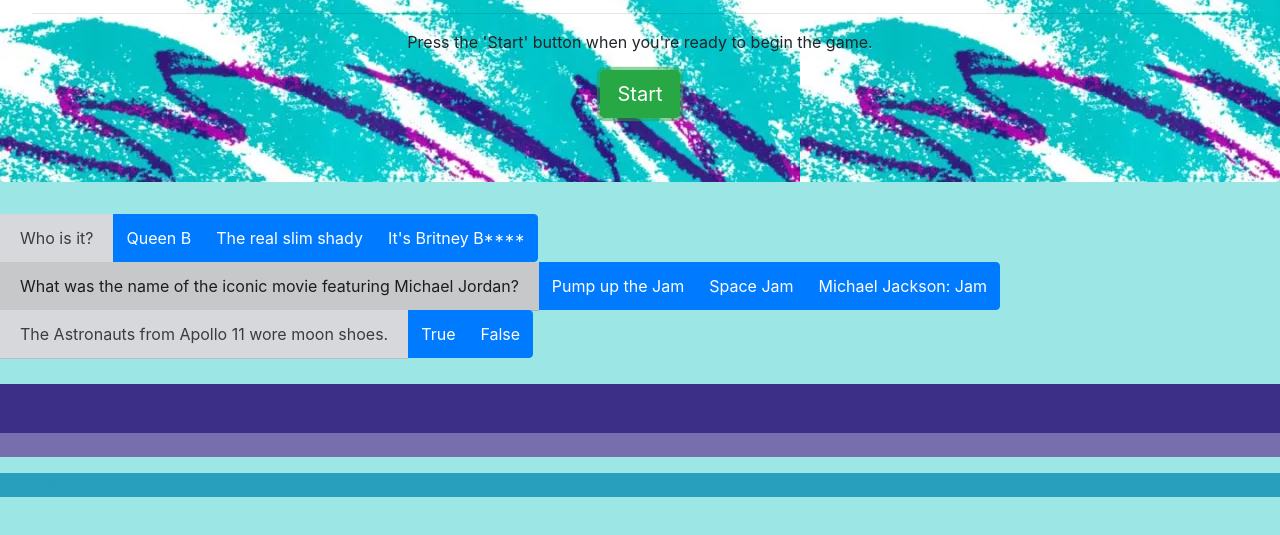
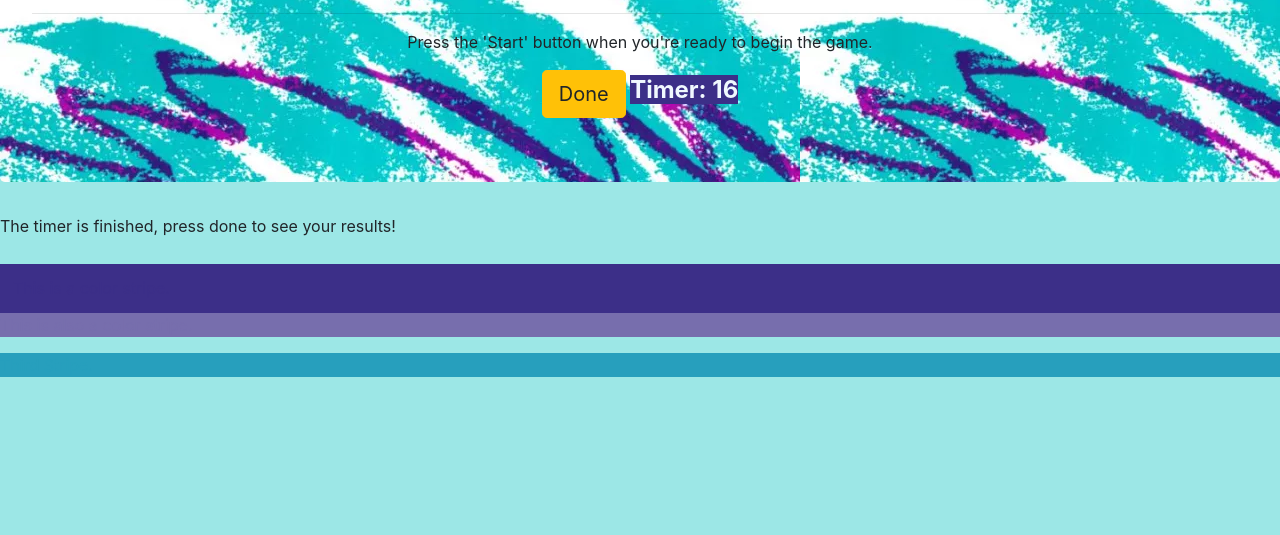
Before and after one commit to ttalgihon/TriviaGame, a plain HTML site: page index.html in a window 1280 px wide. Both pictures are taken after a click on the button "Start". Shown: the part 115-650 px from the top of the page. Drawn offline with nearby package versions, Linux system fonts and the light colour scheme.

Commit message:
Made the timer

```diff
--- a/assets/css/style.css
+++ b/assets/css/style.css
@@ -5,6 +5,18 @@ div.jumbotron {
 }
 body {
     background-color: #9ce7e6;
+}
+div.hiddenbody {
+    display: none;
+}
+button.btn-warning {
+    display: none;
+}
+span.timerplaceholder {
+    font-size: 24px;
+    font-weight: bold;
+    color: aliceblue;
+    background-color: #3c2f88;
 }
 #p1 {
     background-color: #3c2f88;
--- a/assets/javascript/app.js
+++ b/assets/javascript/app.js
@@ -0,0 +1,55 @@
+log = console.log;
+
+
+// Object of the game variables
+var results = {
+    correctAnswer: 0,
+    wrongAnswer: 0,
+    countdown () {
+        let counter = 21
+        log("outer", counter);
+        setInterval(() => {
+            if (counter >= 1) {
+                counter--;
+                $(".timerplaceholder").html('Timer: '+ counter);
+                log("inner", counter);
+                clearInterval();
+            }
+        } , 500)
+        $("div#divdiv").fadeOut("slow").addClass("hiddenbody");
+        $(".displaydiv").html('The timer is finished, press done to see your results!');
+    }
+}
+
+// Start button press shows questions & more.
+$(document).ready(function(){
+    $(".btn-success").on("click", function(){
+        $("div.hiddenbody").fadeIn("slow").removeClass("hiddenbody");
+        $(".btn-warning").show();
+        $(".btn-success").hide();
+        log("you clicked this button.") //It works.
+        results.countdown();
+
+    })
+});
+
+//    timer = 20
+
+//(function x() {
+   // function timer() {
+       // if(timer >= 0) {
+       //     time--
+     //       clearInterval
+ //   }   }
+//    setInterval(timer, 1000)
+//})();
+
+// let x = 5
+
+// (x, y) => {
+//     x + 1
+// }
+
+// function x(x, y) {
+
+// }
--- a/index.html
+++ b/index.html
@@ -7,7 +7,7 @@
     <meta name="viewport" content="width=device-width, initial-scale=1">
     <link rel="stylesheet" href="https://stackpath.bootstrapcdn.com/bootstrap/4.1.3/css/bootstrap.min.css" integrity="sha384-MCw98/SFnGE8fJT3GXwEOngsV7Zt27NXFoaoApmYm81iuXoPkFOJwJ8ERdknLPMO" crossorigin="anonymous">
     <link rel="stylesheet" type="text/css" media="screen" href="assets/css/style.css" />
-    <script src="https://code.jquery.com/jquery-3.3.1.slim.min.js" integrity="sha384-q8i/X+965DzO0rT7abK41JStQIAqVgRVzpbzo5smXKp4YfRvH+8abtTE1Pi6jizo" crossorigin="anonymous"></script>
+    <script src="https://ajax.googleapis.com/ajax/libs/jquery/3.3.1/jquery.min.js"></script>
     <script src="assets/javascript/app.js"></script>
 </head>
 <body>
@@ -18,10 +18,12 @@
         <p>Press the 'Start' button when you're ready to begin the game.</p>
         <!-- This start button will be clicked and display the question below. -->
         <button type="button" class="btn btn-success btn-lg">Start</button>
+        <button type="button" class="btn btn-warning btn-lg">Done</button>
+        <span class="timerplaceholder"></span>
     </div>
 
     <!-- A list of the triva questions and their respective button answers. -->
-    <div id="qbody">
+    <div class="hiddenbody" id="divdiv">
         <ul class="list-group list-group-flush">
             <div class="btn-group" role="group" aria-label="Basic Example">
                 <li class="list-group-item list-group-item-secondary" id="Q1">Who is it?</li>
@@ -43,6 +45,7 @@
             </ul>
         </ul>
     </div>
+    <div class="displaydiv"></div>
     <footer>
         <p id="p1">
             This is a color stripe.
```
